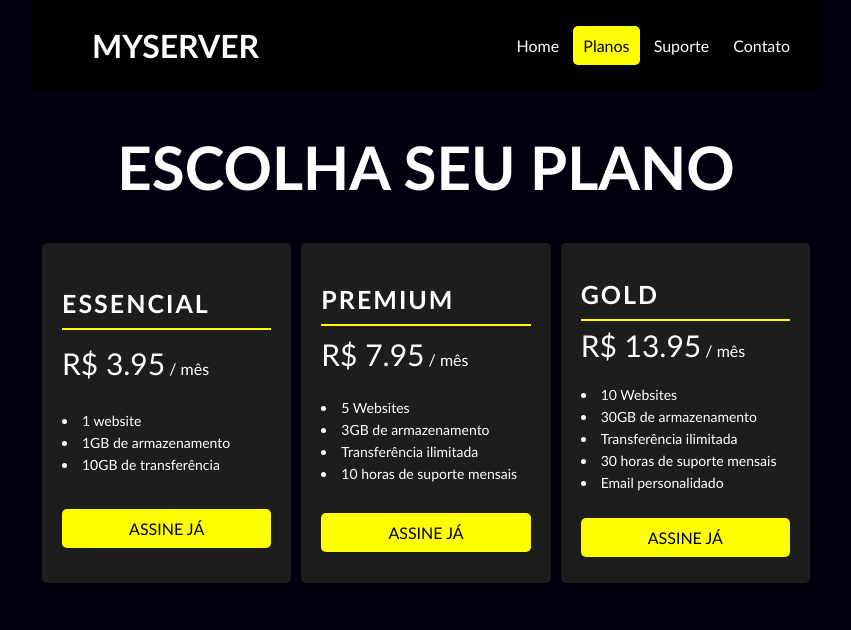
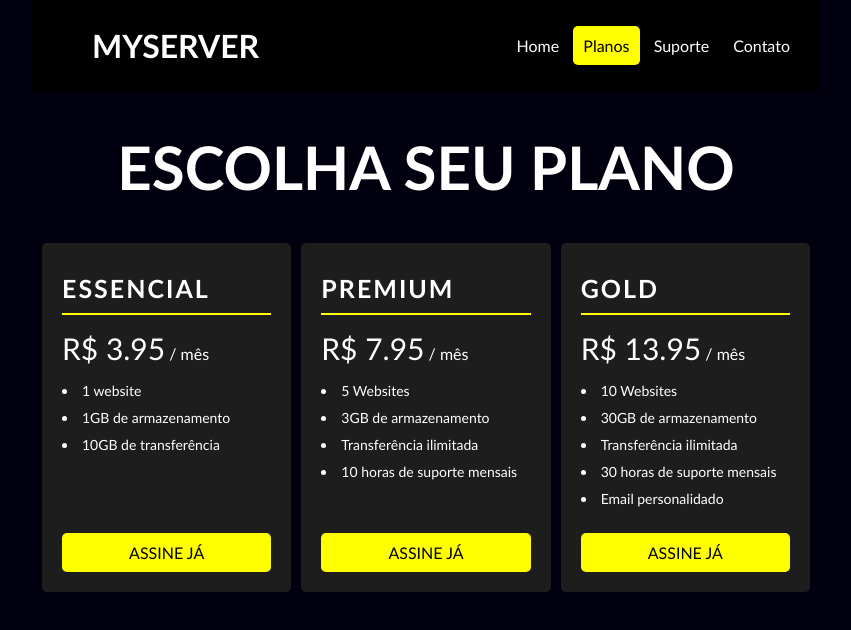
Before and after one commit to AndsonMaciel/projeto3-udemy, a plain HTML site: page index.html in a window 1280 px wide. Shown: the whole page, without its empty margins (214-1065 px from the left). Drawn offline with Linux system fonts and the light colour scheme.

Commit message:
Designer finalizado
inserido toda informação com base no aprendizado, para resolução do projeto

```diff
--- a/css/style.css
+++ b/css/style.css
@@ -69,13 +69,12 @@ body {
 .container {
     width: 60%;
     display: flex;
-    justify-content: space-evenly;
+    justify-content: center;
     gap: 10px;
 }
 
 .container-itens {
     flex-basis: 300px;
-    height: 300px;
     background-color: #1d1d1d;
     padding: 20px;
     border-radius: 5px;
@@ -100,24 +99,23 @@ body {
 
 .container-itens p {
     display: inline-block;
-    padding: 0;
-    margin: 0;
+    margin: 15px 0 0 0;
 }
 
 .container-itens ul {
     padding: 0;
     list-style-position: inside;
+    height: 120px;
 }
 
 .container-itens li {
     font-size: 14px;
-    padding-bottom: 5px;
+    padding-bottom: 10px;
 }
 
 #btn-ass {
     width: 100%;
     text-align: center;
-    display: inline-block;
     margin-bottom: 0;
 }
 
```
